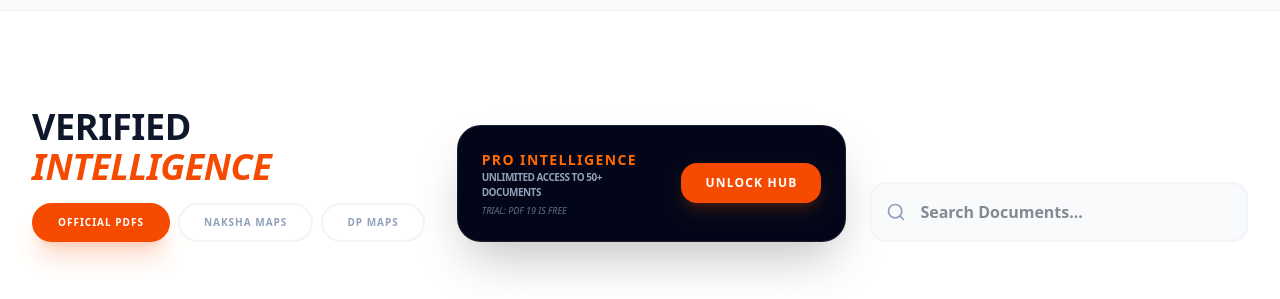
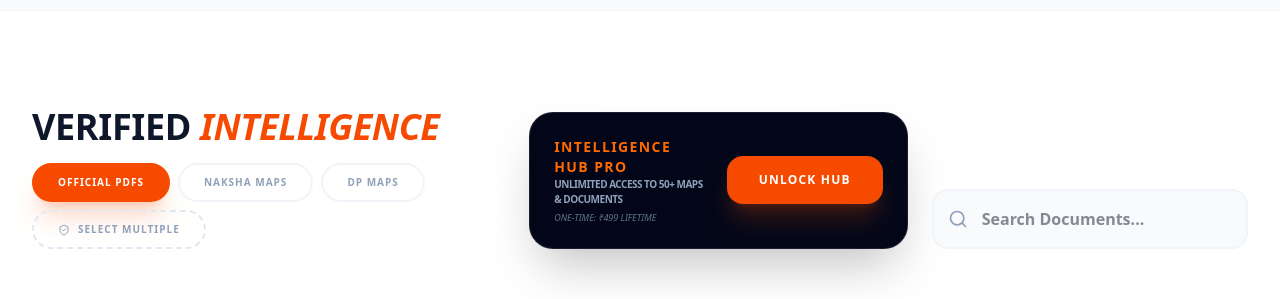
Before and after one commit to Payunch/Dholera-frontend, a Next.js app: page / in a window 1280 px wide. Shown: the part 960-1259 px from the top of the page. Built offline with nearby package versions, Linux system fonts and the light colour scheme; no server answers.

Commit message:
feat: implement bulk purchase functionality and enhance UI for Pro access in PdfListing component

```diff
--- a/src/components/pdf/PdfListing.tsx
+++ b/src/components/pdf/PdfListing.tsx
@@ -145,6 +145,46 @@ export function PdfListing() {
     }
   };
 
+  const handleBuyAll = async () => {
+    if (!verifiedLead) {
+      setShowVerifyPopup(true);
+      return;
+    }
+
+    setPaymentLoading(true);
+    try {
+      const res = await fetch(`${API_BASE_URL}/payment/request-manual`, {
+        method: 'POST',
+        headers: {
+          'Content-Type': 'application/json',
+          'Authorization': verifiedLead.token
+        },
+        body: JSON.stringify({ pdfId: 'all', leadToken: verifiedLead.token })
+      });
+
+      const data = await res.json();
+      if (!res.ok) throw new Error(data.error || 'Failed to initiate purchase');
+
+      if (data.alreadyPurchased) {
+        alert('You already have Pro (All Access) membership!');
+        return;
+      }
+
+      setUpiOrderDetails({
+        amount: data.amount,
+        title: `PRO ACCESS (ALL DOCUMENTS)`,
+        transactionId: data.transactionId,
+        isPro: true
+      });
+      setShowUpiModal(true);
+
+    } catch (err) {
+      alert(err instanceof Error ? err.message : 'Payment failed');
+    } finally {
+      setPaymentLoading(false);
+    }
+  };
+
   const handleVerifyUtr = async (utr: string): Promise<boolean> => {
     if (!upiOrderDetails || !verifiedLead) return false;
     try {
@@ -174,10 +214,6 @@ export function PdfListing() {
       console.error('UTR Submit Error:', err);
       return false;
     }
-  };
-
-  const handleManualAccess = () => {
-    setIsSelectionMode(true);
   };
 
   const formatUploadedAt = (pdf: PDF) => {
@@ -211,20 +247,30 @@ export function PdfListing() {
                   {tab.label}
                 </button>
               ))}
+
+              {!isSelectionMode && (
+                <button
+                  onClick={() => setIsSelectionMode(true)}
+                  className="px-6 py-2.5 rounded-full text-[10px] font-black uppercase tracking-widest transition-all border-2 border-dashed border-slate-200 text-slate-400 hover:border-orange-600 hover:text-orange-600 flex items-center gap-2"
+                >
+                  <ShieldCheck className="h-3 w-3" /> Select Multiple
+                </button>
+              )}
             </div>
           </div>
 
-          <div className="bg-slate-950 rounded-3xl p-6 text-white shadow-2xl border border-white/10 flex flex-col sm:flex-row items-center gap-6">
+          <div className="bg-slate-950 rounded-3xl p-6 text-white shadow-2xl border border-white/10 flex flex-col sm:flex-row items-center gap-6 animate-in fade-in slide-in-from-right-10 duration-700">
              <div className="text-center sm:text-left">
-               <h4 className="text-sm font-black uppercase tracking-widest text-orange-500">Pro Intelligence</h4>
-               <p className="text-[10px] font-bold text-slate-400 uppercase tracking-tighter">Unlimited Access to 50+ documents</p>
-               <p className="text-[9px] font-medium text-slate-500 uppercase mt-1 italic">Trial: PDF 19 is Free</p>
+               <h4 className="text-sm font-black uppercase tracking-widest text-orange-500">Intelligence Hub Pro</h4>
+               <p className="text-[10px] font-bold text-slate-400 uppercase tracking-tighter">Unlimited Access to 50+ maps & documents</p>
+               <p className="text-[9px] font-medium text-slate-500 uppercase mt-1 italic">One-time: ₹499 Lifetime</p>
              </div>
              <button
-               onClick={handleManualAccess}
-               className="bg-orange-600 hover:bg-orange-500 text-white px-6 py-3 rounded-2xl text-xs font-black uppercase tracking-widest transition-all shadow-lg shadow-orange-600/20 whitespace-nowrap"
+               onClick={handleBuyAll}
+               disabled={verifiedLead?.is_pro || paymentLoading}
+               className="bg-orange-600 hover:bg-orange-500 disabled:bg-slate-800 disabled:text-slate-500 text-white px-8 py-4 rounded-2xl text-xs font-black uppercase tracking-widest transition-all shadow-xl shadow-orange-600/20 whitespace-nowrap"
              >
-               {verifiedLead?.is_pro ? 'PRO ACTIVE' : 'Unlock Hub'}
+               {verifiedLead?.is_pro ? 'PRO ACTIVE' : paymentLoading ? '...' : 'Unlock Hub'}
              </button>
           </div>
 
```
